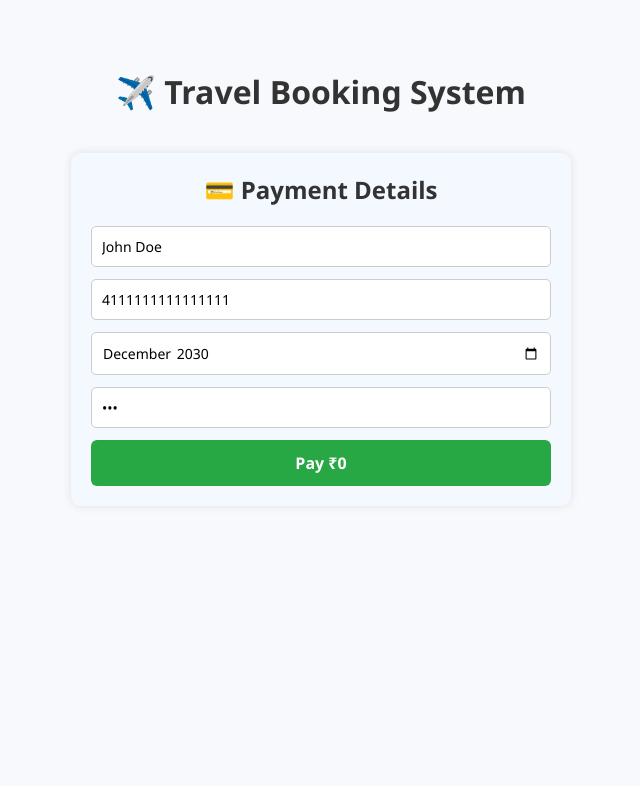
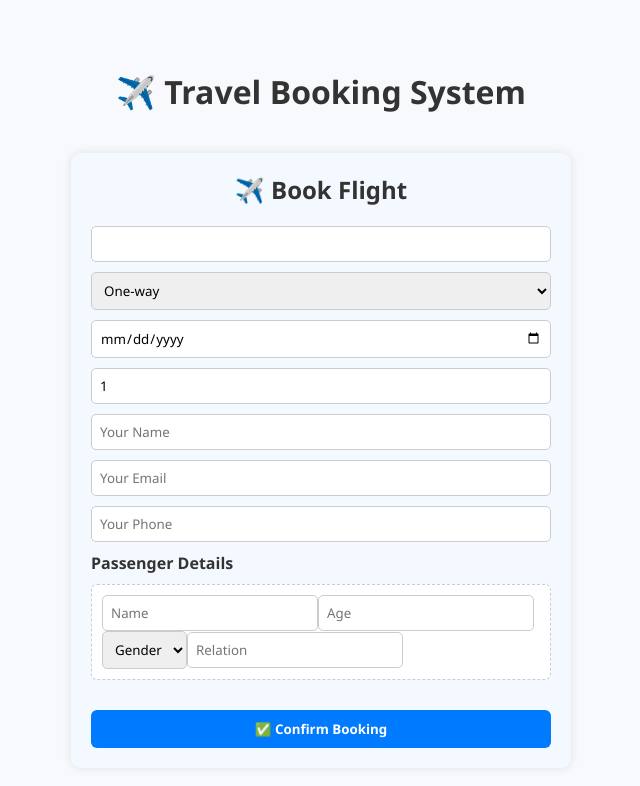
Before and after one commit to YallapragadaAparna/project-1, a React (Create React App) app in the folder frontend/my-app/: page /payment in a window 1280 px wide. Shown: the top 786 px of the page, without its empty margins (319-959 px from the left). Built offline with nearby package versions, Linux system fonts and the light colour scheme.

Commit message:
Refactor PaymentPage to BookingComponent with new logic

```diff
--- a/frontend/my-app/src/pages/PaymentPage.js
+++ b/frontend/my-app/src/pages/PaymentPage.js
@@ -1,91 +1,255 @@
+// import React, { useState, useEffect } from 'react';
+// import { useLocation, useNavigate } from 'react-router-dom';
+// import { payNow } from '../services/api';
+// import './PaymentPage.css';
+
+// const PaymentPage = () => {
+//   const { state } = useLocation();
+//   const navigate = useNavigate();
+
+//   const [form, setForm] = useState({
+//     card_number: '4111111111111111',
+//     card_holder: 'John Doe',
+//     expiry_date: '2030-12',
+//     cvv: '123'
+//   });
+
+//   const [price, setPrice] = useState(0);
+
+//   useEffect(() => {
+//     if (state?.flight && state?.total_passengers) {
+//       const total = Number(state.flight.Price.replace(",","")) * state.total_passengers;
+//       console.log(state.flight.Price);
+//       console.log(state.total_passengers);
+//     console.log(typeof state.flight.Price);
+//       console.log(typeof state.total_passengers);
+
+//       console.log("total is",total);
+//       setPrice(total);
+//     }
+
+//   }, [state]);
+
+//   const handleChange = (e) => {
+//     setForm({ ...form, [e.target.name]: e.target.value });
+//   };
+
+//   const handlePayment = async (e) => {
+//     e.preventDefault();
+
+//     const payload = {
+//       FlightCode: state.flight.FlightCode,
+//       Price: price,
+//       ...form
+//     };
+
+//     try {
+//       const res = await payNow(payload);
+//       const data = await res.json();
+
+//       if (res.ok) {
+//         alert('✅ Payment Successful!');
+//         navigate('/confirmation', {
+//           state: {
+//             booking_id: state.booking_id,
+//             amount_paid: price,
+//             flight: state.flight
+//           }
+//         });
+//       } else {
+//         alert(data.error || '❌ Payment failed');
+//       }
+//     } catch (err) {
+//       console.error('Payment error:', err);
+//       alert('❌ Network or server error');
+//     }
+//   };
+
+//   return (
+//     <div className="payment-container">
+//       <h2>💳 Payment Details</h2>
+
+//       {state?.flight && (
+//         <div className="summary-box">
+//           <p><strong>Flight:</strong> {state.flight.FlightName} ({state.flight.FlightCode})</p>
+//           <p><strong>Passengers:</strong> {state.total_passengers}</p>
+//           <p><strong>Total Amount:</strong> ₹{price}</p>
+//         </div>
+//       )}
+
+//       <form onSubmit={handlePayment} className="payment-form">
+//         <input type="text" name="card_holder" value={form.card_holder} onChange={handleChange} required />
+//         <input type="text" name="card_number" value={form.card_number} onChange={handleChange} required />
+//         <input type="month" name="expiry_date" value={form.expiry_date} onChange={handleChange} required />
+//         <input type="password" name="cvv" value={form.cvv} onChange={handleChange} maxLength="4" required />
+//         <button type="submit">Pay ₹{price}</button>
+//       </form>
+//     </div>
+//   );
+// };
+
+// export default PaymentPage;
+
 import React, { useState, useEffect } from 'react';
+import { bookFlight } from '../services/api';
 import { useLocation, useNavigate } from 'react-router-dom';
-import { payNow } from '../services/api';
-import './PaymentPage.css';
+import './BookingComponent.css';
 
-const PaymentPage = () => {
+const BookingComponent = () => {
   const { state } = useLocation();
   const navigate = useNavigate();
 
   const [form, setForm] = useState({
-    card_number: '4111111111111111',
-    card_holder: 'John Doe',
-    expiry_date: '2030-12',
-    cvv: '123'
+    FlightCode: '',
+    trip_type: 'One-way',
+    booking_date: '',
+    return_date: '',
+    total_passengers: 1,
+    contact_name: '',
+    contact_email: '',
+    contact_phone: '',
+    passengers: [{ name: '', age: '', gender: '', relation: '' }]
   });
 
-  const [price, setPrice] = useState(0);
-
   useEffect(() => {
-    if (state?.flight && state?.total_passengers) {
-      const total = Number(state.flight.Price.replace(",","")) * state.total_passengers;
-      console.log(state.flight.Price);
-      console.log(state.total_passengers);
-    console.log(typeof state.flight.Price);
-      console.log(typeof state.total_passengers);
-
-      console.log("total is",total);
-      setPrice(total);
+    if (state?.flight) {
+      setForm((prev) => ({
+        ...prev,
+        FlightCode: state.flight.FlightCode
+      }));
     }
-
   }, [state]);
 
   const handleChange = (e) => {
-    setForm({ ...form, [e.target.name]: e.target.value });
+    const { name, value } = e.target;
+    setForm({ ...form, [name]: value });
   };
 
-  const handlePayment = async (e) => {
+  const handlePassengerChange = (index, field, value) => {
+    const updated = [...form.passengers];
+    updated[index][field] = value;
+    setForm({ ...form, passengers: updated });
+  };
+
+  const handlePassengerCount = (e) => {
+    const count = parseInt(e.target.value);
+    const updated = Array.from({ length: count }, (_, i) =>
+      form.passengers[i] || { name: '', age: '', gender: '', relation: '' }
+    );
+    setForm({ ...form, total_passengers: count, passengers: updated });
+  };
+
+  const handleSubmit = async (e) => {
     e.preventDefault();
 
-    const payload = {
-      FlightCode: state.flight.FlightCode,
-      Price: price,
-      ...form
-    };
-
     try {
-      const res = await payNow(payload);
+      const res = await bookFlight(form);
       const data = await res.json();
 
       if (res.ok) {
-        alert('✅ Payment Successful!');
-        navigate('/confirmation', {
+        navigate('/payment', {
           state: {
-            booking_id: state.booking_id,
-            amount_paid: price,
-            flight: state.flight
+            flight: state.flight,
+            total_passengers: form.total_passengers,
+            booking_id: data.booking_id,
+            contact_email: form.contact_email  // ✅ PASS EMAIL
           }
         });
       } else {
-        alert(data.error || '❌ Payment failed');
+        alert(data.message || 'Booking failed');
       }
-    } catch (err) {
-      console.error('Payment error:', err);
-      alert('❌ Network or server error');
+    } catch (error) {
+      alert('❌ Booking error');
+      console.error(error);
     }
   };
 
   return (
-    <div className="payment-container">
-      <h2>💳 Payment Details</h2>
+    <div className="booking-container">
+      <h2>✈️ Book Flight</h2>
 
       {state?.flight && (
-        <div className="summary-box">
-          <p><strong>Flight:</strong> {state.flight.FlightName} ({state.flight.FlightCode})</p>
-          <p><strong>Passengers:</strong> {state.total_passengers}</p>
-          <p><strong>Total Amount:</strong> ₹{price}</p>
+        <div className="flight-summary">
+          <strong>Flight:</strong> {state.flight.FlightName} ({state.flight.FlightCode})<br />
+          {state.flight.DepartingCity} ➡ {state.flight.ArrivingCity}<br />
+          Duration: {state.flight.Duration}<br />
+          Price: ₹{state.flight.Price} per passenger
         </div>
       )}
 
-      <form onSubmit={handlePayment} className="payment-form">
-        <input type="text" name="card_holder" value={form.card_holder} onChange={handleChange} required />
-        <input type="text" name="card_number" value={form.card_number} onChange={handleChange} required />
-        <input type="month" name="expiry_date" value={form.expiry_date} onChange={handleChange} required />
-        <input type="password" name="cvv" value={form.cvv} onChange={handleChange} maxLength="4" required />
-        <button type="submit">Pay ₹{price}</button>
+      <form className="booking-form" onSubmit={handleSubmit}>
+        <input name="FlightCode" value={form.FlightCode} readOnly />
+
+        <select name="trip_type" value={form.trip_type} onChange={handleChange}>
+          <option value="One-way">One-way</option>
+          <option value="Round-trip">Round-trip</option>
+        </select>
+
+        <input type="date" name="booking_date" value={form.booking_date} onChange={handleChange} required />
+
+        {form.trip_type === 'Round-trip' && (
+          <input type="date" name="return_date" value={form.return_date} onChange={handleChange} />
+        )}
+
+        <input type="number" name="total_passengers" min="1"
+          value={form.total_passengers}
+          onChange={handlePassengerCount}
+          required
+        />
+
+        <input name="contact_name" placeholder="Your Name"
+          value={form.contact_name}
+          onChange={handleChange}
+          required
+        />
+
+        <input type="email" name="contact_email"
+          placeholder="Your Email"
+          value={form.contact_email}
+          onChange={handleChange}
+          required
+        />
+
+        <input name="contact_phone"
+          placeholder="Your Phone"
+          value={form.contact_phone}
+          onChange={handleChange}
+          required
+        />
+
+        <h4>Passenger Details</h4>
+        {form.passengers.map((p, i) => (
+          <div key={i} className="passenger-box">
+            <input placeholder="Name"
+              value={p.name}
+              onChange={(e) => handlePassengerChange(i, 'name', e.target.value)}
+              required
+            />
+            <input placeholder="Age"
+              value={p.age}
+              onChange={(e) => handlePassengerChange(i, 'age', e.target.value)}
+              required
+            />
+            <select value={p.gender}
+              onChange={(e) => handlePassengerChange(i, 'gender', e.target.value)}
+              required
+            >
+              <option value="">Gender</option>
+              <option>Male</option>
+              <option>Female</option>
+              <option>Other</option>
+            </select>
+            <input placeholder="Relation"
+              value={p.relation}
+              onChange={(e) => handlePassengerChange(i, 'relation', e.target.value)}
+            />
+          </div>
+        ))}
+
+        <button type="submit">✅ Confirm Booking</button>
       </form>
     </div>
   );
 };
 
-export default PaymentPage;
+export default BookingComponent;
```
